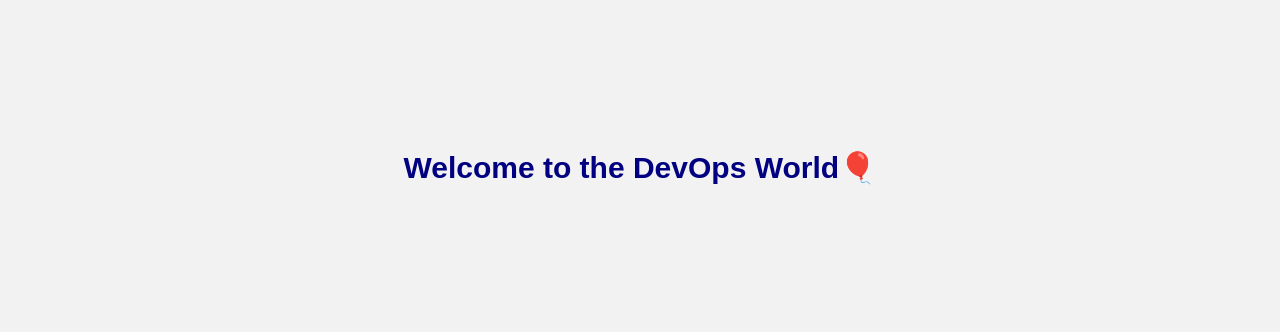
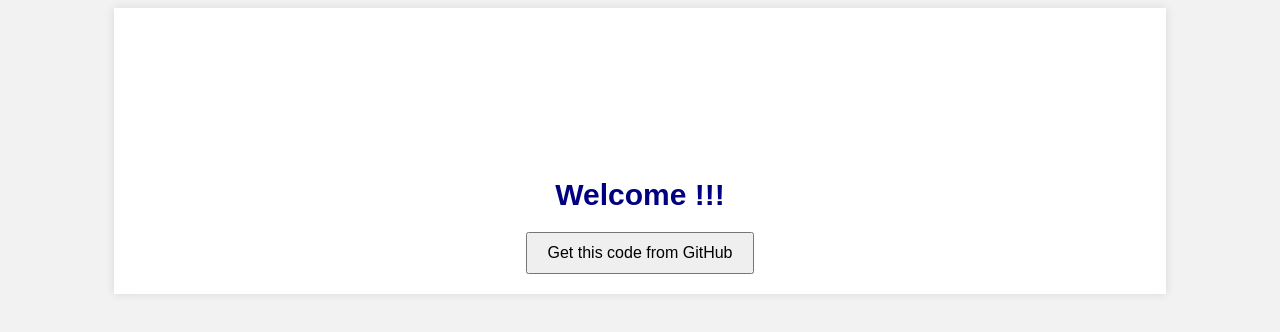
Before and after one commit to GudditiOrg/Shellscript, a plain HTML site: page index.html in a window 1280 px wide. Drawn offline with Linux system fonts and the light colour scheme.

Commit message:
Update index.html

```diff
--- a/index.html
+++ b/index.html
@@ -1,7 +1,7 @@
 <!DOCTYPE html>
 <html>
   <head>
-  <title> Test App </title>
+    <title>Test App</title>
     <style>
       body {
         background-color: #f2f2f2;
@@ -10,13 +10,30 @@
       }
 
       h1 {
-      color: 	#000080;
+        color: #000080;
         font-size: 30px;
         margin-top: 150px;
+      }
+
+      .container {
+        background-color: white;
+        width: 80%;
+        margin: 0 auto;
+        padding: 20px;
+        box-shadow: 0px 0px 10px rgba(0, 0, 0, 0.1);
+      }
+
+      button {
+        font-size: 16px;
+        padding: 10px 20px;
+        cursor: pointer;
       }
     </style>
   </head>
   <body>
-  <h1>Welcome to the DevOps World🎈 </h1>
+    <div class="container">
+      <h1>Welcome !!!</h1>
+      <button onclick="location.href='https://github.com/GudditiOrg/Shellscript'">Get this code from GitHub</button>
+    </div>
   </body>
 </html>
```
Lines whose indentation alone changed are shown as unchanged.
